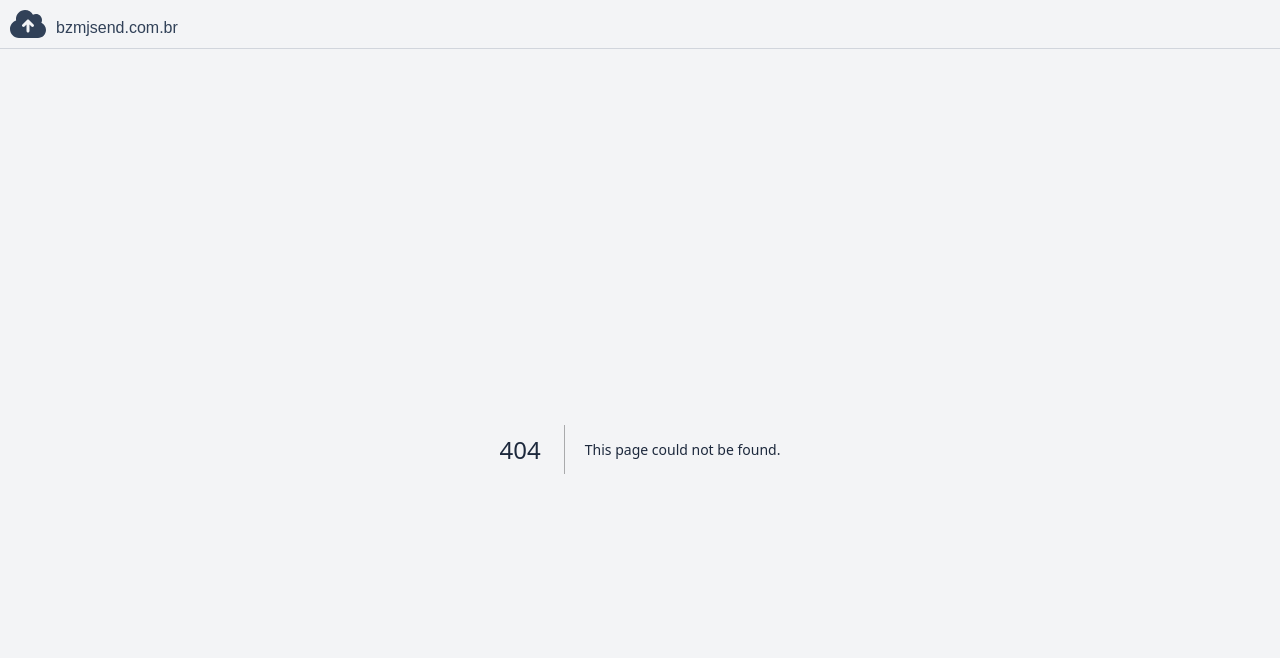
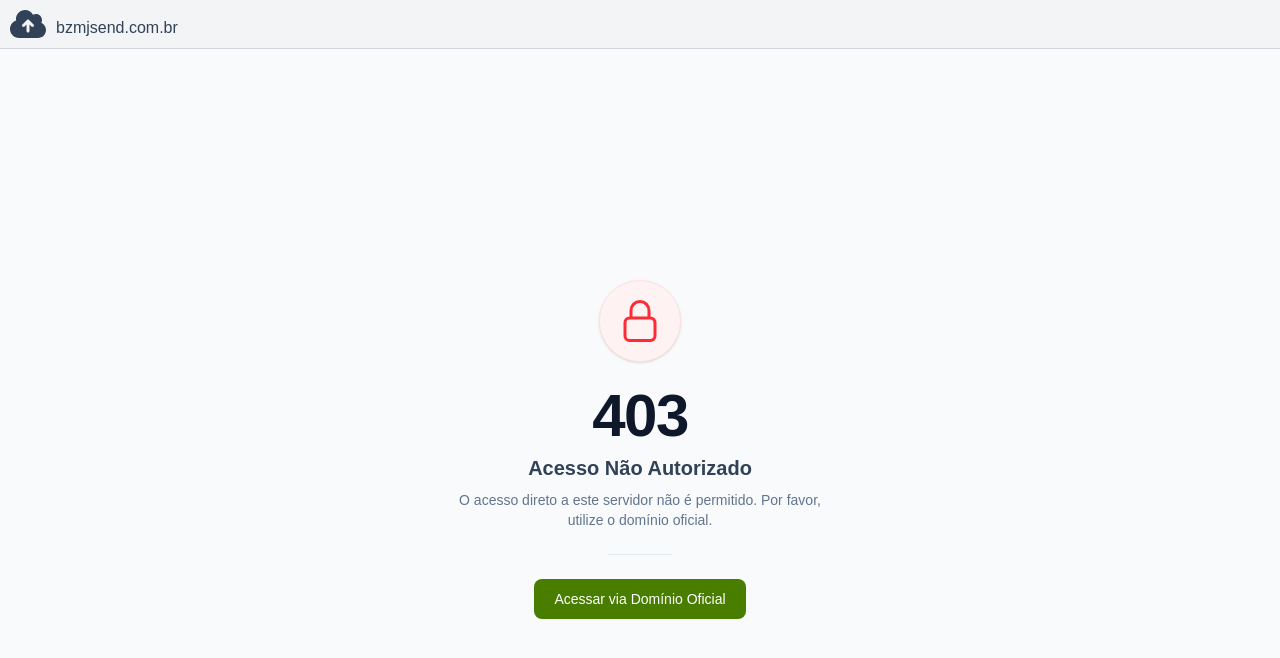
Before and after one commit to bozomj/send, a Next.js app: page /403 in a window 1280 px wide. Before the commit this address had no page. Shown: the top 658 px of the page. Built offline with nearby package versions, Linux system fonts and the light colour scheme.

Commit message:
add page 403 for access out domain

```diff
--- a/middleware.ts
+++ b/middleware.ts
@@ -3,9 +3,13 @@ import type { NextRequest } from "next/server";
 
 export function middleware(request: NextRequest, response: NextResponse) {
   const url = request.nextUrl;
+  const res = response;
+  // 1. Libera o localhost automaticamente para desenvolvimento local
+  // if (url.hostname === "localhost" || url.hostname === "127.0.0.1") {
+  //   return NextResponse.next();
+  // }
 
-  // 1. Libera o localhost automaticamente para desenvolvimento local
-  if (url.hostname === "localhost" || url.hostname === "127.0.0.1") {
+  if (url.pathname === "/403") {
     return NextResponse.next();
   }
 
@@ -15,6 +19,10 @@ export function middleware(request: NextRequest, response: NextResponse) {
 
   // Se o token estiver errado ou se você esqueceu de cadastrar a variável na Vercel, bloqueia
   if (!expectedSecret || cloudflareToken !== expectedSecret) {
+    return NextResponse.rewrite(new URL("/403", request.url), {
+      status: 403,
+    });
+
     return new NextResponse(
       "Acesso negado. Acesse através do domínio oficial.",
       {
--- /dev/null
+++ b/pages/403/index.tsx
@@ -0,0 +1,56 @@
+import React from "react";
+
+export default function ForbiddenPage() {
+  return (
+    <div className="min-h-screen bg-slate-50 flex flex-col items-center justify-center p-6 text-slate-800">
+      <div className="max-w-md w-full text-center space-y-6">
+        {/* Ícone de Cadeado / Alerta */}
+        <div className="flex justify-center">
+          <div className="bg-red-50 p-4 rounded-full text-red-500 shadow-sm border border-red-100">
+            <svg
+              xmlns="http://w3.org"
+              fill="none"
+              viewBox="0 0 24 24"
+              strokeWidth={1.5}
+              stroke="currentColor"
+              className="w-12 h-12"
+            >
+              <path
+                strokeLinecap="round"
+                strokeLinejoin="round"
+                d="M16.5 10.5V6.75a4.5 4.5 0 1 0-9 0v3.75m-.75 11.25h10.5a2.25 2.25 0 0 0 2.25-2.25v-6.75a2.25 2.25 0 0 0-2.25-2.25H6.75a2.25 2.25 0 0 0-2.25 2.25v6.75a2.25 2.25 0 0 0 2.25 2.25Z"
+              />
+            </svg>
+          </div>
+        </div>
+
+        {/* Título e Texto descritivo */}
+        <div className="space-y-2">
+          <h1 className="text-6xl font-extrabold text-slate-900 tracking-tight">
+            403
+          </h1>
+          <h2 className="text-xl font-semibold text-slate-700">
+            Acesso Não Autorizado
+          </h2>
+          <p className="text-sm text-slate-500 max-w-sm mx-auto">
+            O acesso direto a este servidor não é permitido. Por favor, utilize
+            o domínio oficial.
+          </p>
+        </div>
+
+        {/* Linha Divisória sutil */}
+        <div className="border-t border-slate-200 w-16 mx-auto"></div>
+
+        {/* Botão de Ação */}
+        <div>
+          <a
+            href={`https://bzmjsend.com.br`}
+            className="inline-flex items-center justify-center px-5 py-2.5 text-sm font-medium text-white bg-lime-700 hover:bg-lime-800 rounded-lg shadowtransition-all duration-200 ease-in-out focus:outline-none focus:ring-2 focus:ring-slate-950 focus:ring-offset-2"
+          >
+            Acessar via Domínio Oficial
+          </a>
+        </div>
+      </div>
+    </div>
+  );
+}
--- a/pages/api/v1/download/[fileId].ts
+++ b/pages/api/v1/download/[fileId].ts
@@ -52,24 +52,22 @@ async function getHandler(req: NextApiRequest, res: NextApiResponse) {
 
   const fileUrl = Array.isArray(fileId) ? fileId[0] : fileId;
 
-  return res.status(200).json({ fileId, fileUrl });
+  if (fileUrl) {
+    const fileExist = await filesInfo.get(fileUrl);
 
-  // if (fileUrl) {
-  //   const fileExist = await filesInfo.get(fileUrl);
+    if (fileExist == null) {
+      return res
+        .status(403)
+        .json({ message: "Arquivo não encontrado na origem ou invalido" });
+    }
 
-  //   if (fileExist == null) {
-  //     return res
-  //       .status(403)
-  //       .json({ message: "Arquivo não encontrado na origem ou invalido" });
-  //   }
-
-  //   try {
-  //     const download = await downloadFile(fileUrl);
-  //     console.error("Url de download:::", download);
-  //     return res.redirect(302, download);
-  //   } catch (e) {
-  //     console.error("Erro ao gerar link de download:", e);
-  //     return res.status(500).json({ message: "Erro ao processar download." });
-  //   }
-  // }
+    try {
+      const download = await downloadFile(fileUrl);
+      console.error("Url de download:::", download);
+      return res.redirect(302, download);
+    } catch (e) {
+      console.error("Erro ao gerar link de download:", e);
+      return res.status(500).json({ message: "Erro ao processar download." });
+    }
+  }
 }
```
